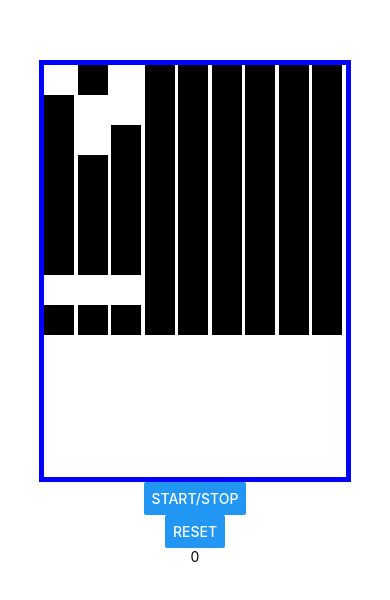
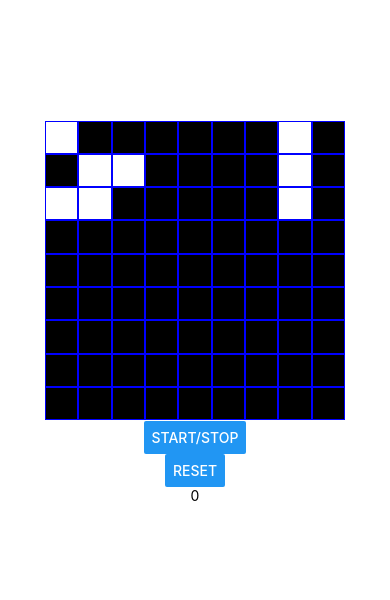
Before and after one commit to kjohna/conway, a React Native app in the folder client-expo/: screen / in a window 390 px wide. Shown: the part 110-710 px from the top of the page. Built offline with nearby package versions, Linux system fonts and the light colour scheme.

Commit message:
expo: styling

```diff
--- a/client-expo/Board.js
+++ b/client-expo/Board.js
@@ -5,16 +5,38 @@ import Row from "./Row";
 
 export default function Board(props) {
   const board = props.board;
-  // const width = 500,
-  //   height = 500;
+  const width = 300,
+    height = 300;
   const dims = {
     rows: board.length,
-    cols: board[0].length
-    // width,
-    // height
+    cols: board[0].length,
+    width: width,
+    height: height
   };
 
+  const styles = StyleSheet.create({
+    board: {
+      width,
+      height
+      // borderStyle: "solid",
+      // borderColor: "blue",
+      // borderWidth: 1
+      // flex: -1,
+      // flexDirection: "column"
+      // flexWrap: "wrap"
+    }
+  });
+
   const rows = board.map((row, i) => (
+    // <View
+    //   style={{
+    //     width: 300,
+    //     height: 300 / board.length,
+    //     backgroundColor: "green"
+    //   }}
+    // >
+    //   <Text>{row}</Text>
+    // </View>
     <Row
       key={`r:${i}`}
       r={i}
@@ -26,18 +48,3 @@ export default function Board(props) {
   ));
   return <View style={styles.board}>{rows}</View>;
 }
-
-const styles = StyleSheet.create({
-  board: {
-    width: 1000,
-    maxWidth: "80%",
-    height: 1000,
-    maxHeight: "50%",
-    borderStyle: "solid",
-    borderColor: "blue",
-    borderWidth: 5,
-    flexDirection: "column",
-    flexWrap: "wrap",
-    justifyContent: "space-between"
-  }
-});
--- a/client-expo/Cell.js
+++ b/client-expo/Cell.js
@@ -2,16 +2,21 @@ import React from "react";
 import { StyleSheet, TouchableOpacity } from "react-native";
 
 export default function Cell(props) {
-  // const height = props.dims.height / props.dims.rows;
-  // const width = props.dims.width / props.dims.cols;
-  const height = 30;
-  const width = 30;
+  const height = "100%"; // props.dims.height / props.dims.rows;
+  const width = "100%"; // props.dims.width / props.dims.cols;
+  // console.log(width, height);
+  // const height = 32;
+  // const width = 32;
   const backgroundColor = props.active ? "white" : "black";
   const color = props.active ? "black" : "white";
   const styles = StyleSheet.create({
     cell: {
       height,
       width,
+      borderColor: "blue",
+      borderWidth: 1,
+      borderStyle: "solid",
+      flexShrink: 1,
       backgroundColor,
       color
     }
--- a/client-expo/Row.js
+++ b/client-expo/Row.js
@@ -4,6 +4,15 @@ import { StyleSheet, Text, View } from "react-native";
 import Cell from "./Cell";
 
 export default function Row(props) {
+  const styles = StyleSheet.create({
+    row: {
+      // borderWidth: 1,
+      // borderColor: "red",
+      width: props.dims.width,
+      height: props.dims.height / props.dims.rows,
+      flexDirection: "row"
+    }
+  });
   const cells = props.row.map((cell, i) => (
     <Cell
       key={`c:${i}`}
@@ -16,10 +25,3 @@ export default function Row(props) {
   ));
   return <View style={styles.row}>{cells}</View>;
 }
-
-const styles = StyleSheet.create({
-  row: {
-    display: "flex",
-    flexWrap: "wrap"
-  }
-});
```
